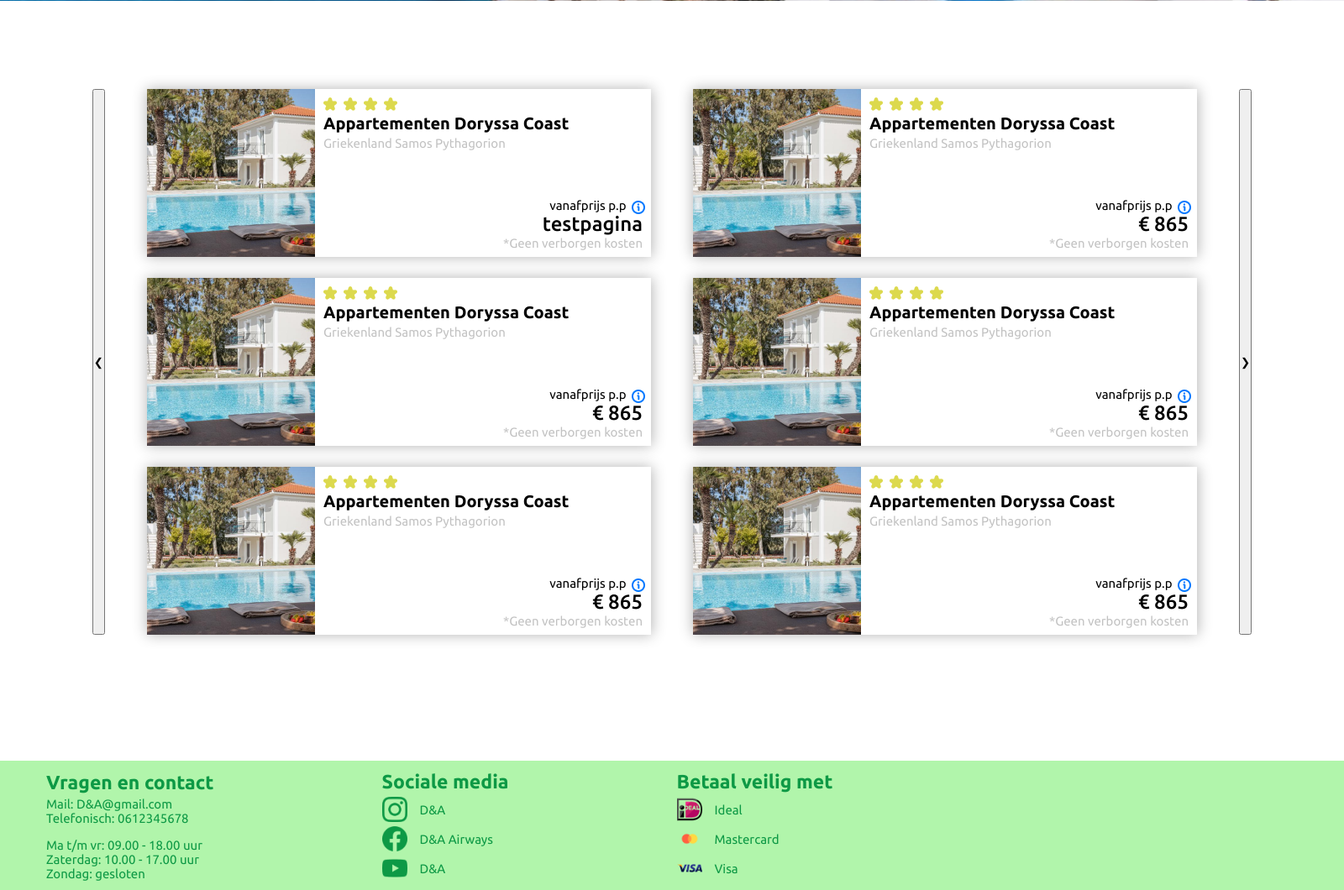
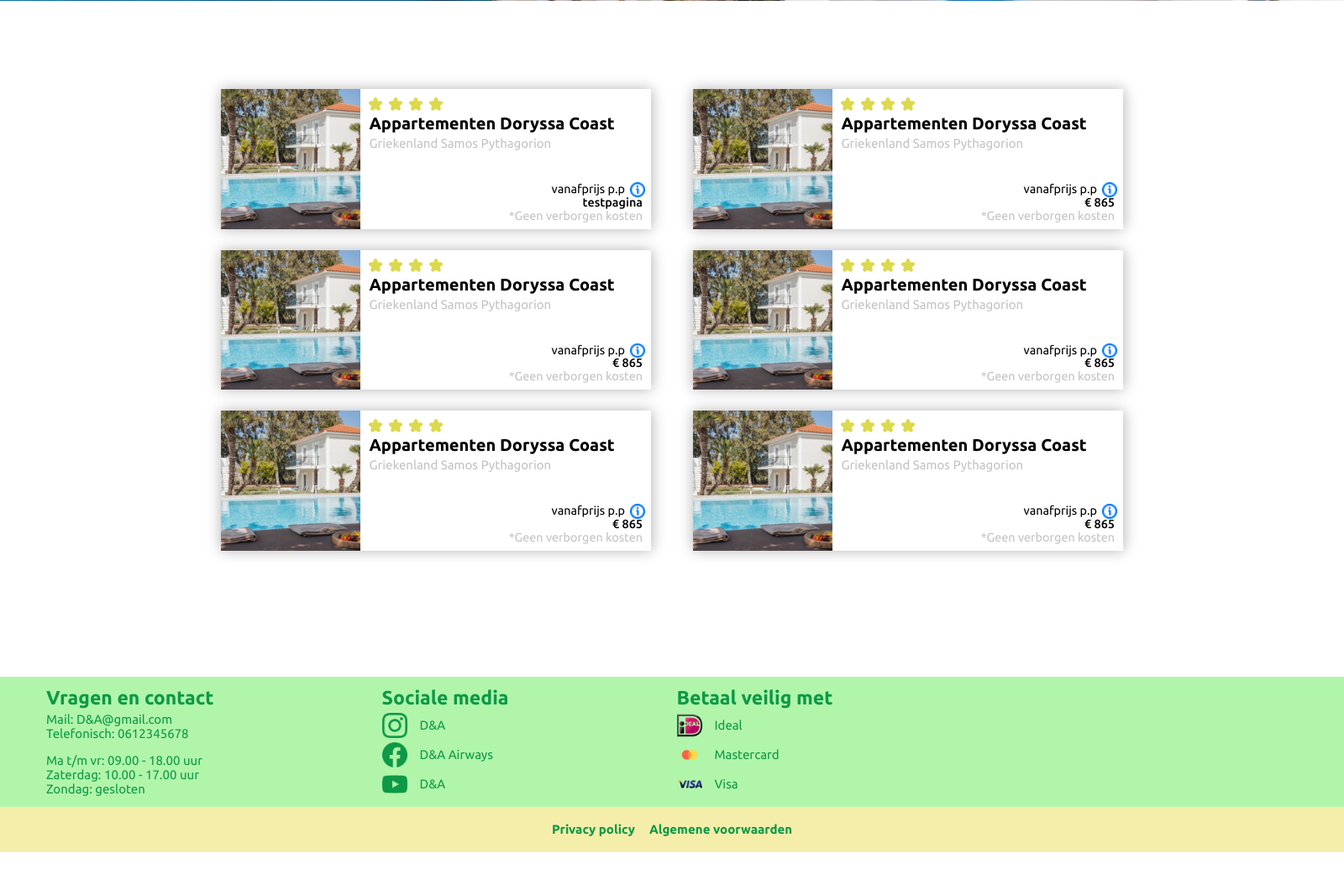
Before and after one commit to Dantevandeweerd/P4Crud, a PHP site: page / in a window 1600 px wide; the page is wider, and only the part inside the window is pictured. Shown: the part 652-1712 px from the top of that part at 84% size. After the commit the page ends 1667 px from the top of that part, so only its background shows below. Run offline with PHP 8.4, Linux system fonts and the light colour scheme.

Commit message:
Responsive design verbeterd en veder aan gewerkt

```diff
--- a/assets/style/style.css
+++ b/assets/style/style.css
@@ -107,16 +107,22 @@ nav {
 }
 
 .boeking-blok {
-  width: 600px;
-  height: 200px;
+  width: 32vw;
+  height: 10.4vw;
   box-shadow: .2px 0 1em .02em rgb(0 0 0 / 30%);
   display: flex;
   flex-direction: row;
+}
+.vakantie-foto{
+  height: 12vh;
 }
 
 .boeking-blok:hover {
   box-shadow: .2px 0 1em .3em rgb(0 0 0 / 30%);
   transition: 0.5s;
+}
+.boeking-foto{
+  width: 10.4vw;
 }
 
 .vakantie-locaties {
@@ -129,9 +135,12 @@ nav {
   z-index: 3;
 }
 
-.vakantie-naam {
+.vakantie-container {
   width: 400px;
   padding: 10px;
+}
+.vakantie-naam{
+  height: 6vw;
 }
 
 .vakantie-bestemming,
@@ -147,10 +156,11 @@ nav {
   position: relative;
   top: 5px;
   left: 3px;
+  width: 1.1vw;
 }
 
 .prijs {
-  font-size: 24px;
+  font-size: 1.2vw;
   font-weight: 500;
 }
 
@@ -159,13 +169,19 @@ nav {
   flex-direction: column;
   align-items: flex-end;
   position: relative;
-  top: 55px;
+}
+.kosten p{
+  font-size: 0.9vw;
 }
 
 .hotel {
   gap: 25px;
   display: flex;
   flex-direction: column;
+}
+
+.prev, .next{
+  display: none;
 }
 
 /* Stijl van de footer */
--- a/index.php
+++ b/index.php
@@ -7,17 +7,20 @@
     <link rel="stylesheet" href="assets/style/style.css" />
     <link
       href="https://fonts.googleapis.com/css2?family=Ubuntu:ital,wght@0,300;0,400;0,500;0,700;1,300;1,400;1,500;1,700&display=swap"
-      rel="stylesheet" />
+      rel="stylesheet"
+    />
   </head>
+
   <body>
     <main>
-      <?php include 'header.php'?>
+      <?php include 'header.php' ?>
       <section>
         <div class="boeking">
           <img
             src="assets/img/landingpagefoto.png"
             alt="landingpagefoto"
-            id="landingpagefoto" />
+            id="landingpagefoto"
+          />
           <form action="" class="boeking-form">
             <input type="text" placeholder="Bestemming" />
             <input type="date" name="" id="vertekdatum" />
@@ -27,23 +30,32 @@
             <input
               type="submit"
               value="Bekijk resultaten"
-              id="boeking-resultaat" />
+              id="boeking-resultaat"
+            />
           </form>
         </div>
       </section>
 
       <section class="vakantie-locaties">
-        <button class="prev active" id="showslide1-button" onclick="showSlide1()">❮</button>
+        <button
+          class="prev active"
+          id="showslide1-button"
+          onclick="showSlide1()"
+        >
+          ❮
+        </button>
 
         <div class="hotel" id="hotel-slide1">
           <div class="boeking-blok">
             <div class="vakantie-foto">
-              <img src="assets/img/doryssa.png" alt="doryssa" />
+              <img class="boeking-foto" src="assets/img/doryssa.png" alt="doryssa" />
             </div>
+            <div class="vakantie-container">
               <div class="vakantie-naam">
                 <img src="assets/img/4ster.png" alt="4ster" />
                 <h2>Appartementen Doryssa Coast</h2>
                 <p class="vakantie-bestemming">Griekenland Samos Pythagorion</p>
+              </div>
               <div class="kosten">
                 <p>
                   vanafprijs p.p
@@ -56,12 +68,14 @@
           </div>
           <div class="boeking-blok">
             <div class="vakantie-foto">
-              <img src="assets/img/doryssa.png" alt="doryssa" />
+              <img class="boeking-foto" src="assets/img/doryssa.png" alt="doryssa" />
             </div>
+            <div class="vakantie-container">
               <div class="vakantie-naam">
                 <img src="assets/img/4ster.png" alt="4ster" />
                 <h2>Appartementen Doryssa Coast</h2>
                 <p class="vakantie-bestemming">Griekenland Samos Pythagorion</p>
+              </div>
               <div class="kosten">
                 <p>
                   vanafprijs p.p
@@ -74,12 +88,14 @@
           </div>
           <div class="boeking-blok">
             <div class="vakantie-foto">
-              <img src="assets/img/doryssa.png" alt="doryssa" />
+              <img class="boeking-foto" src="assets/img/doryssa.png" alt="doryssa" />
             </div>
+            <div class="vakantie-container">
               <div class="vakantie-naam">
                 <img src="assets/img/4ster.png" alt="4ster" />
                 <h2>Appartementen Doryssa Coast</h2>
                 <p class="vakantie-bestemming">Griekenland Samos Pythagorion</p>
+              </div>
               <div class="kosten">
                 <p>
                   vanafprijs p.p
@@ -94,12 +110,14 @@
         <div class="hotel active" id="hotel-slide2">
           <div class="boeking-blok">
             <div class="vakantie-foto">
-              <img src="assets/img/doryssa.png" alt="doryssa" />
+              <img class="boeking-foto" src="assets/img/doryssa.png" alt="doryssa" />
             </div>
+            <div class="vakantie-container">
               <div class="vakantie-naam">
                 <img src="assets/img/4ster.png" alt="4ster" />
                 <h2>Appartementen Doryssa Coast</h2>
                 <p class="vakantie-bestemming">Griekenland Samos Pythagorion</p>
+              </div>
               <div class="kosten">
                 <p>
                   vanafprijs p.p
@@ -112,12 +130,14 @@
           </div>
           <div class="boeking-blok">
             <div class="vakantie-foto">
-              <img src="assets/img/doryssa.png" alt="doryssa" />
+              <img class="boeking-foto" src="assets/img/doryssa.png" alt="doryssa" />
             </div>
+            <div class="vakantie-container">
               <div class="vakantie-naam">
                 <img src="assets/img/4ster.png" alt="4ster" />
                 <h2>Appartementen Doryssa Coast</h2>
                 <p class="vakantie-bestemming">Griekenland Samos Pythagorion</p>
+              </div>
               <div class="kosten">
                 <p>
                   vanafprijs p.p
@@ -130,12 +150,14 @@
           </div>
           <div class="boeking-blok">
             <div class="vakantie-foto">
-              <img src="assets/img/doryssa.png" alt="doryssa" />
+              <img class="boeking-foto" src="assets/img/doryssa.png" alt="doryssa" />
             </div>
+            <div class="vakantie-container">
               <div class="vakantie-naam">
                 <img src="assets/img/4ster.png" alt="4ster" />
                 <h2>Appartementen Doryssa Coast</h2>
                 <p class="vakantie-bestemming">Griekenland Samos Pythagorion</p>
+              </div>
               <div class="kosten">
                 <p>
                   vanafprijs p.p
@@ -147,9 +169,11 @@
             </div>
           </div>
         </div>
-        <button class="next" id="showslide2-button" onclick="showSlide2()">❯</button>
+        <button class="next" id="showslide2-button" onclick="showSlide2()">
+          ❯
+        </button>
       </section>
-      <?php include 'footer.php'?>
+      <?php include 'footer.php' ?>
     </main>
     <script src="assets/javascript/script.js"></script>
   </body>
```
Lines whose indentation alone changed are shown as unchanged.
